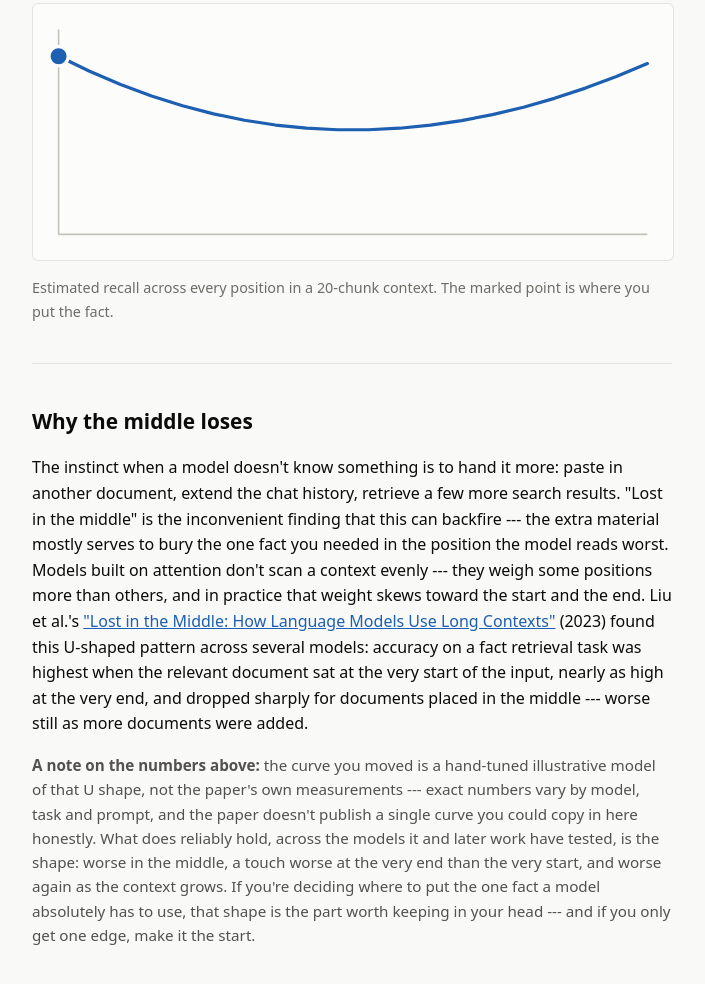
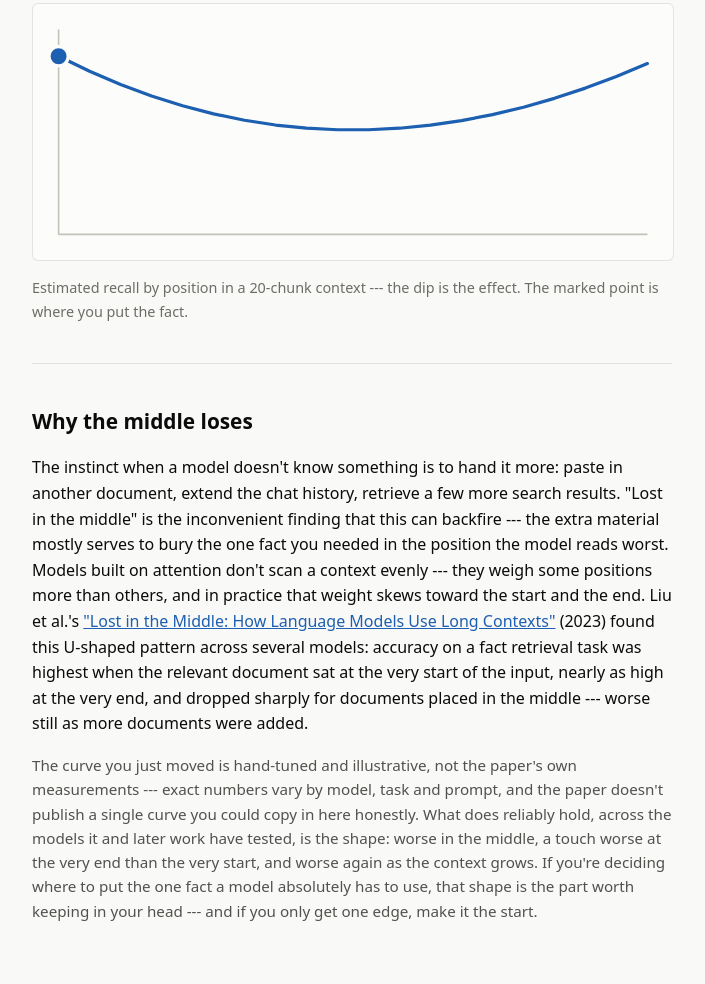
Before and after one commit to comp4020-agentic-coding-studio/comp4020-ass1-bada, a website built with Vite: page index.html in a window 1280 px wide. Shown: the part 878-1862 px from the top of the page, without its empty margins (288-993 px from the left). Built offline with nearby package versions, Linux system fonts and the light colour scheme.

Commit message:
index: sharpen h1, figcaption, and caveat opener to the pointed bar
Blind fresh-eyes review flagged the h1's "won't find it" as understating
the actual finding (the fact is present, verbatim, and still ignored),
the figcaption as a plain label missing a chance to point at the dip,
and the caveat's "A note on the numbers above:" lead-in as throat-
clearing that delayed its real claim.

```diff
--- a/index.html
+++ b/index.html
@@ -3,7 +3,7 @@
   <head>
     <meta charset="UTF-8" />
     <meta name="viewport" content="width=device-width, initial-scale=1.0" />
-    <title>Bury it in the middle and the model won't find it</title>
+    <title>Put it in the middle. The model still has it. The model still misses it.</title>
     <meta
       name="description"
       content="An interactive explainer of the 'lost in the middle' effect: why facts placed in the middle of a long AI context are recalled far less reliably than facts at the start or end."
@@ -17,7 +17,7 @@
       </nav>
     </header>
     <main>
-      <h1>Bury it in the middle and the model won't find it</h1>
+      <h1>Put it in the middle. The model still has it. The model still misses it.</h1>
 
       <p class="lede">
         Whether a model uses a fact depends less on whether you included it
@@ -98,9 +98,10 @@
             <line x1="16" y1="144" x2="384" y2="144" class="chart-axis" />
           </svg>
           <figcaption>
-            Estimated recall across every position in a
-            <output id="length-value-2" for="length">20</output>-chunk context.
-            The marked point is where you put the fact.
+            Estimated recall by position in a
+            <output id="length-value-2" for="length">20</output>-chunk context
+            --- the dip is the effect. The marked point is where you put the
+            fact.
           </figcaption>
         </figure>
       </section>
@@ -129,9 +130,8 @@
           as more documents were added.
         </p>
         <p class="caveat">
-          <strong>A note on the numbers above:</strong> the curve you moved is
-          a hand-tuned illustrative model of that U shape, not the paper's own
-          measurements --- exact numbers vary by model, task and prompt, and
+          The curve you just moved is hand-tuned and illustrative, not the
+          paper's own measurements --- exact numbers vary by model, task and prompt, and
           the paper doesn't publish a single curve you could copy in here
           honestly. What does reliably hold, across the models it and later
           work have tested, is the shape: worse in the middle, a touch worse
```
